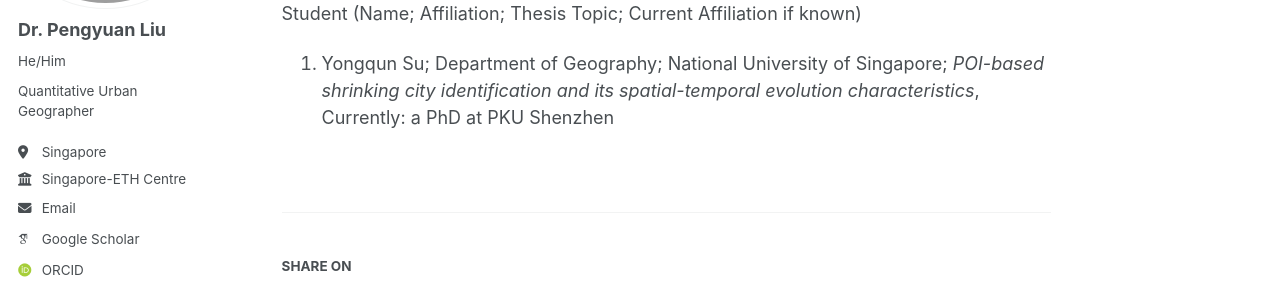
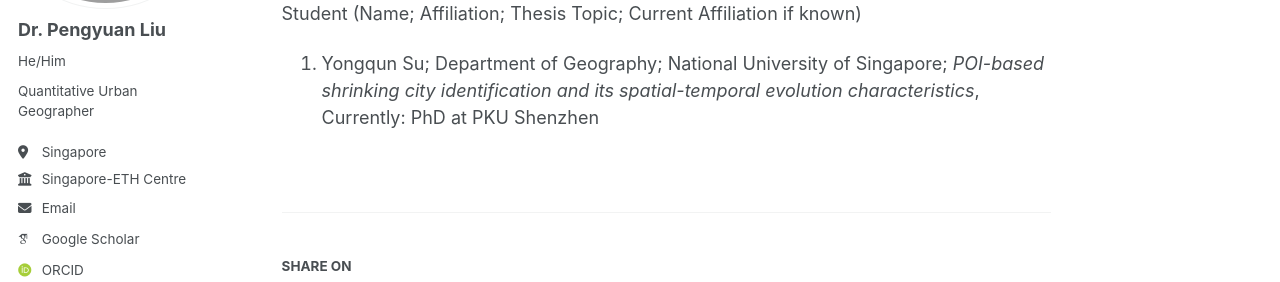
Before and after one commit to PengyuanLiu1993/pengyuanliu1993.github.io, a Jekyll site: the page built from _teaching/MSc2.md, in a window 1280 px wide and 1045 px high. Shown: the part 231-513 px from the top of the window. Built offline with Jekyll 4.4.1, drawn with Linux system fonts in a browser that asks for light colours; some web fonts are replaced.

Commit message:
Update MSc2.md

```diff
--- a/_teaching/MSc2.md
+++ b/_teaching/MSc2.md
@@ -8,4 +8,4 @@ location: "Singapore, Singapore"
 ---
 
 Student (Name; Affiliation; Thesis Topic; Current Affiliation if known)
-1. Yongqun Su; Department of Geography; National University of Singapore; *POI-based shrinking city identification and its spatial-temporal evolution characteristics*, Currently: a PhD at PKU Shenzhen
+1. Yongqun Su; Department of Geography; National University of Singapore; *POI-based shrinking city identification and its spatial-temporal evolution characteristics*, Currently: PhD at PKU Shenzhen
```
